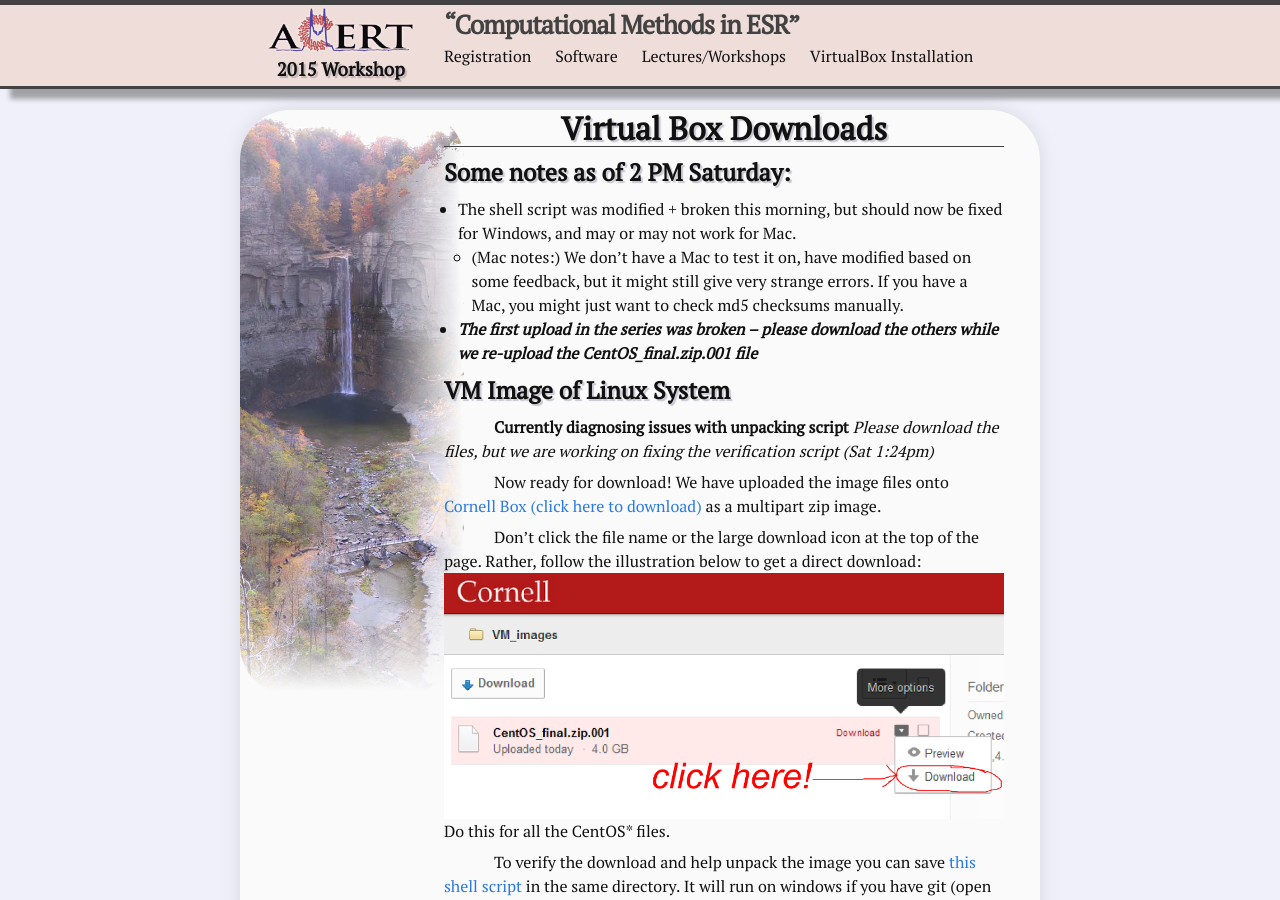
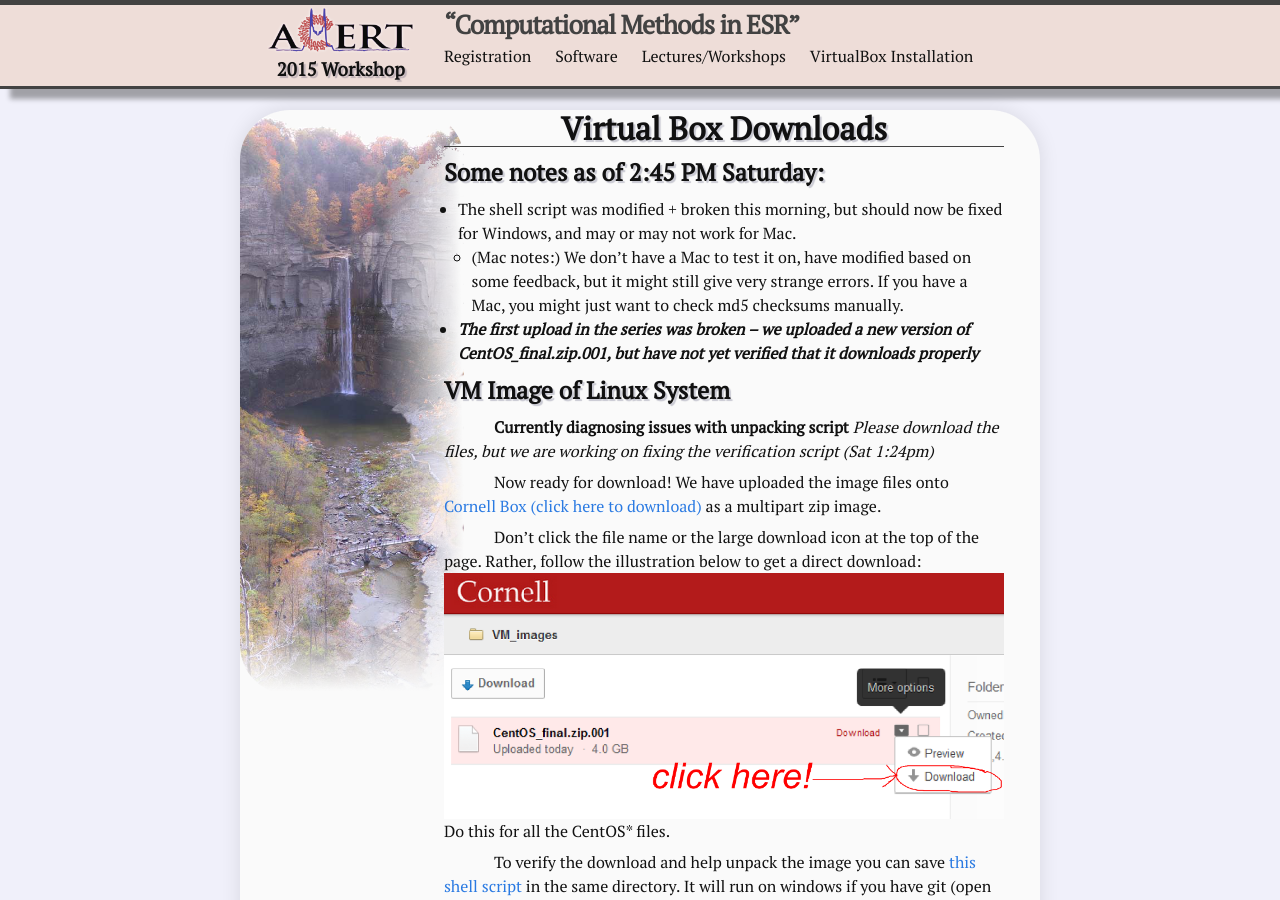
Before and after one commit to jmfranck/acert.github.io, a Jekyll site: the page built from VirtualBox/Downloads.md, in a window 1280 px wide and 900 px high. Built offline with Jekyll 4.4.1, drawn with Linux system fonts in a browser that asks for light colours.

Commit message:
notes for 001

```diff
--- a/VirtualBox/Downloads.md
+++ b/VirtualBox/Downloads.md
@@ -5,11 +5,11 @@ attribution: J. Franck
 ---
 # {{ page.title }}
 
-##Some notes as of 2 PM Saturday:
+##Some notes as of 2:45 PM Saturday:
 
 - The shell script was modified + broken this morning, but should now be fixed for Windows, and may or may not work for Mac.
     - (Mac notes:) We don't have a Mac to test it on, have modified based on some feedback, but it might still give very strange errors. If you have a Mac, you might just want to check md5 checksums manually.
-- ***The first upload in the series was broken -- please download the others while we re-upload the CentOS_final.zip.001 file***
+- ***The first upload in the series was broken -- we uploaded a new version of CentOS_final.zip.001, but have not yet verified that it downloads properly***
 
 ## VM Image of Linux System
 
```
